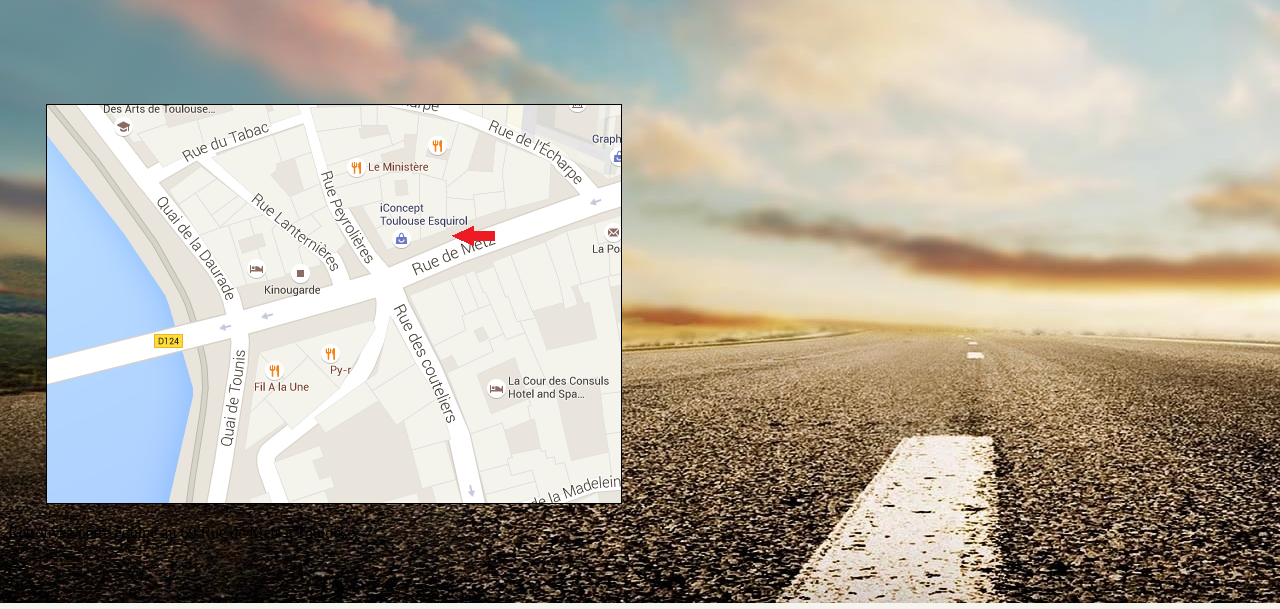
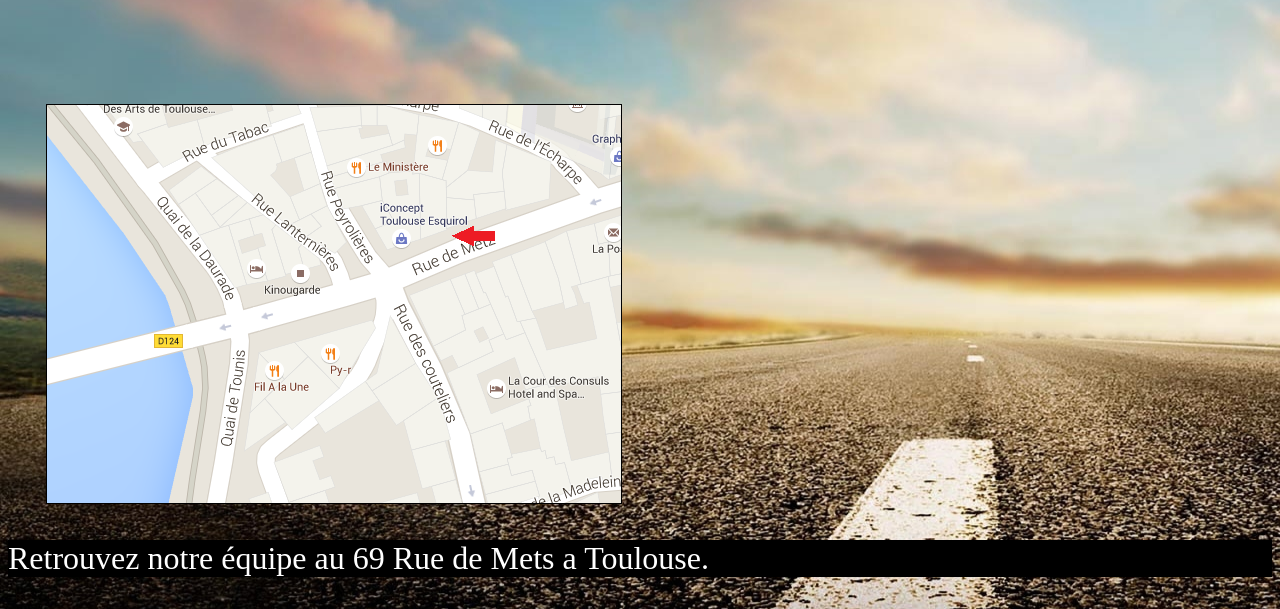
Before and after one commit to Dadidaderp/Locatou, a PHP site: page /plan_du_site.php in a window 1280 px wide. Shown: the part 197-806 px from the top of the page. Run offline with PHP 8.4, Linux system fonts and the light colour scheme.

Commit message:
Commit Marc
modif page plan_du_site.php

```diff
--- a/plan_du_site.php
+++ b/plan_du_site.php
@@ -13,7 +13,7 @@
             <form method= "post" action="login.php">
                 <input type="text" name="login" value="" placeholder="Email"> <input type="password" name="password" value="" placeholder="Password">
                 <br>
-			<input type="button" name="inscription.php" value="Inscription" onclick="self.location.href='inscription.html'" style="background-color:#3cb371" style="color:white; font-weight:bold"onclick> <input type="submit" value"Se connecter">
+                <input type="button" name="inscription.php" value="Inscription" onclick="self.location.href = 'inscription.html'" style="background-color:#3cb371" style="color:white; font-weight:bold"onclick> <input type="submit" value"Se connecter">
                                                                                                                                                                                                         </div>
 
                 <ul id="menu-principal">
--- a/style.css
+++ b/style.css
@@ -41,6 +41,12 @@ body{
     margin-top: 7%;
     margin-left: 60%;
     border: 1px solid #010101;
+}
+
+.textePlanSite {
+    color: white;
+    background-color: black;
+    font-size: 32px;
 }
 
 #ContactPara {
```
Also changed, not shown: bmw.php (+5 -5 lines). Lines whose indentation alone changed are shown as unchanged.
